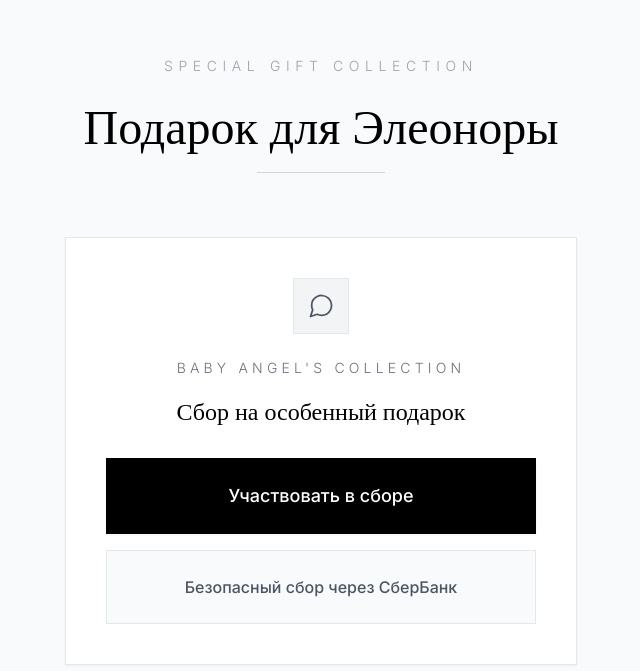
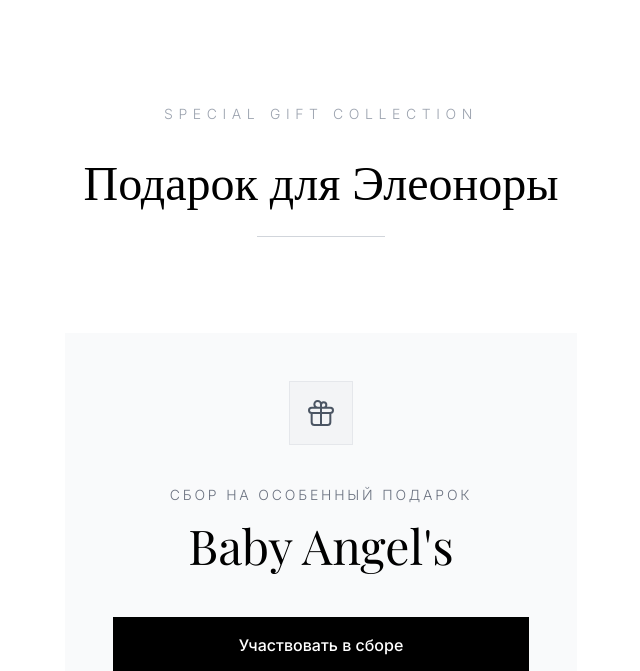
Before and after one commit to tunk5585/aotr, a React (Create React App) app: page / in a window 1280 px wide. Shown: the part 6452-7123 px from the top of the page, without its empty margins (319-959 px from the left). Built offline with nearby package versions, Linux system fonts and the light colour scheme; a web font is replaced by a local one.

Commit message:
Baby Angel's gift upd

```diff
--- a/src/components/Contact.tsx
+++ b/src/components/Contact.tsx
@@ -2,15 +2,10 @@ import React from 'react';
 
 const Contact: React.FC = () => {
   return (
-    <section className="py-16 sm:py-24 lg:py-32 bg-white relative overflow-hidden" data-section="contact">
-      {/* Декоративные элементы только для больших экранов */}
-      <div className="absolute inset-0 pointer-events-none">
-        <div className="absolute top-32 left-20 w-px h-40 bg-gray-100 rotate-12 hidden xl:block"></div>
-        <div className="absolute bottom-40 right-24 w-px h-56 bg-gray-100 -rotate-12 hidden xl:block"></div>
-        <div className="absolute top-1/2 left-1/2 w-80 h-px bg-gray-100 transform -translate-x-1/2 hidden lg:block"></div>
-      </div>
+    <section className="py-16 sm:py-24 lg:py-32 bg-white relative" data-section="contact">
 
-      <div className="max-w-6xl mx-auto px-4 sm:px-6 lg:px-8 relative z-10">
+
+              <div className="max-w-6xl mx-auto px-4 sm:px-6 lg:px-8">
         {/* Заголовок */}
         <div className="mb-16 sm:mb-20 lg:mb-24 text-center">
           <div className="space-y-6 md:space-y-12 lg:space-y-8">
--- a/src/components/DressCode.tsx
+++ b/src/components/DressCode.tsx
@@ -2,7 +2,7 @@ import React from 'react';
 
 const DressCode: React.FC = () => {
   return (
-    <section className="py-12 sm:py-16 lg:py-20 bg-white relative" data-section="dresscode">
+    <section className="py-12 sm:py-16 lg:py-20 bg-white" data-section="dresscode">
       <div className="max-w-4xl mx-auto px-4 sm:px-6 lg:px-8">
 
         {/* Простой заголовок */}
--- a/src/components/EventInfo.tsx
+++ b/src/components/EventInfo.tsx
@@ -75,15 +75,10 @@ const EventInfo: React.FC = () => {
   };
 
   return (
-    <section className="py-16 sm:py-24 lg:py-32 bg-white relative overflow-hidden" data-section="eventinfo">
-      {/* Декоративные элементы */}
-      <div className="absolute inset-0 pointer-events-none">
-        <div className="absolute top-20 left-12 w-px h-32 bg-gray-100 rotate-45 hidden lg:block"></div>
-        <div className="absolute bottom-24 right-16 w-px h-40 bg-gray-100 -rotate-45 hidden lg:block"></div>
-        <div className="absolute top-1/2 left-1/4 w-32 h-px bg-gray-100 transform -translate-y-1/2 hidden xl:block"></div>
-      </div>
+    <section className="py-16 sm:py-24 lg:py-32 bg-white relative" data-section="eventinfo">
 
-      <div className="max-w-6xl mx-auto px-4 sm:px-6 lg:px-8 relative z-10">
+
+              <div className="max-w-6xl mx-auto px-4 sm:px-6 lg:px-8">
         {/* Заголовок */}
         <div className="mb-16 sm:mb-20 lg:mb-24 text-center">
           <div className="space-y-6 md:space-y-12 lg:space-y-8">
--- a/src/components/GiftCollection.tsx
+++ b/src/components/GiftCollection.tsx
@@ -2,13 +2,11 @@ import React from 'react';
 
 const GiftCollection: React.FC = () => {
   return (
-    <section className="py-12 sm:py-16 lg:py-20 bg-gray-50 relative overflow-hidden" data-section="gift">
-
-
-      <div className="max-w-6xl mx-auto px-4 sm:px-6 lg:px-8 relative z-10">
+    <section className="py-16 sm:py-24 lg:py-32 bg-white relative" data-section="gift">
+      <div className="max-w-6xl mx-auto px-4 sm:px-6 lg:px-8">
         {/* Заголовок */}
-        <div className="mb-8 sm:mb-12 lg:mb-16 text-center">
-          <div className="space-y-4 md:space-y-6 lg:space-y-6">
+        <div className="mb-16 sm:mb-20 lg:mb-24 text-center">
+          <div className="space-y-6 md:space-y-12 lg:space-y-8">
             <p className="text-xs sm:text-sm uppercase tracking-[0.3em] sm:tracking-[0.4em] text-gray-400">
               Special Gift Collection
             </p>
@@ -22,47 +20,37 @@ const GiftCollection: React.FC = () => {
         {/* Основной контент */}
         <div className="flex justify-center">
           <div className="max-w-lg w-full">
-            <div className="bg-white p-6 sm:p-8 lg:p-10 relative border border-gray-200 shadow-sm">
-              <div className="space-y-6 lg:space-y-8">
-                <div className="text-center space-y-4 lg:space-y-6">
-                  <div className="w-12 h-12 lg:w-14 lg:h-14 mx-auto bg-gray-100 border border-gray-200 flex items-center justify-center">
-                    <svg className="w-6 h-6 lg:w-7 lg:h-7 text-gray-600" fill="none" stroke="currentColor" viewBox="0 0 24 24">
-                      <path strokeLinecap="round" strokeLinejoin="round" strokeWidth={1.5} d="M21 11.5a8.38 8.38 0 01-.9 3.8 8.5 8.5 0 01-7.6 4.7 8.38 8.38 0 01-3.8-.9L3 21l1.9-5.7a8.38 8.38 0 01-.9-3.8 8.5 8.5 0 014.7-7.6 8.38 8.38 0 013.8-.9h.5a8.48 8.48 0 018 8v.5z" />
-                    </svg>
-                  </div>
-
-                  <div className="space-y-4">
-                    <p className="text-xs sm:text-sm uppercase tracking-[0.3em] text-gray-500">
-                      Baby Angel's Collection
-                    </p>
-                    <h3 className="font-elegant text-xl lg:text-2xl text-black font-light">
-                      Сбор на особенный подарок
-                    </h3>
-                  </div>
+            <div className="bg-gray-50 p-8 sm:p-10 lg:p-12 text-center">
+              <div className="space-y-8 lg:space-y-10">
+                <div className="w-12 h-12 lg:w-16 lg:h-16 bg-gray-100 border border-gray-200 flex items-center justify-center mx-auto">
+                  <svg className="w-6 h-6 lg:w-8 lg:h-8 text-gray-600" fill="none" stroke="currentColor" viewBox="0 0 24 24">
+                    <path strokeLinecap="round" strokeLinejoin="round" strokeWidth={1.5} d="M12 8v13m0-13V6a2 2 0 112 2h-2zm0 0V5.5A2.5 2.5 0 109.5 8H12zm-7 4h14M5 12a2 2 0 110-4h14a2 2 0 110 4M5 12v7a2 2 0 002 2h10a2 2 0 002-2v-7" />
+                  </svg>
                 </div>
 
                 <div className="space-y-4">
+                  <p className="text-xs sm:text-sm uppercase tracking-[0.2em] text-gray-500">
+                    Сбор на особенный подарок
+                  </p>
+                  <p className="font-elegant text-3xl sm:text-4xl lg:text-5xl text-black font-light">
+                    Baby Angel's
+                  </p>
+                </div>
+
+                <div className="pt-2">
                   <a
                     href="https://messenger.online.sberbank.ru/sl/2B6q4ahyxcvdanvO8"
                     target="_blank"
                     rel="noopener noreferrer"
-                    className="block bg-black text-white py-5 lg:py-6 px-6 lg:px-8 text-lg lg:text-lg hover:bg-gray-800 transition-all duration-300 font-medium text-center shadow-sm hover:shadow-md transform hover:-translate-y-0.5"
+                    className="bg-black text-white py-3 px-6 lg:py-4 lg:px-8 text-sm lg:text-base hover:bg-gray-800 transition-colors duration-300 font-medium w-full block"
                   >
                     Участвовать в сборе
                   </a>
-
-                  <div className="bg-gray-50 p-4 lg:p-6 border border-gray-200 text-center">
-                    <p className="text-sm lg:text-base text-gray-600 font-medium">
-                      Безопасный сбор через СберБанк
-                    </p>
-                  </div>
                 </div>
               </div>
             </div>
           </div>
         </div>
-
-
       </div>
     </section>
   );
```
